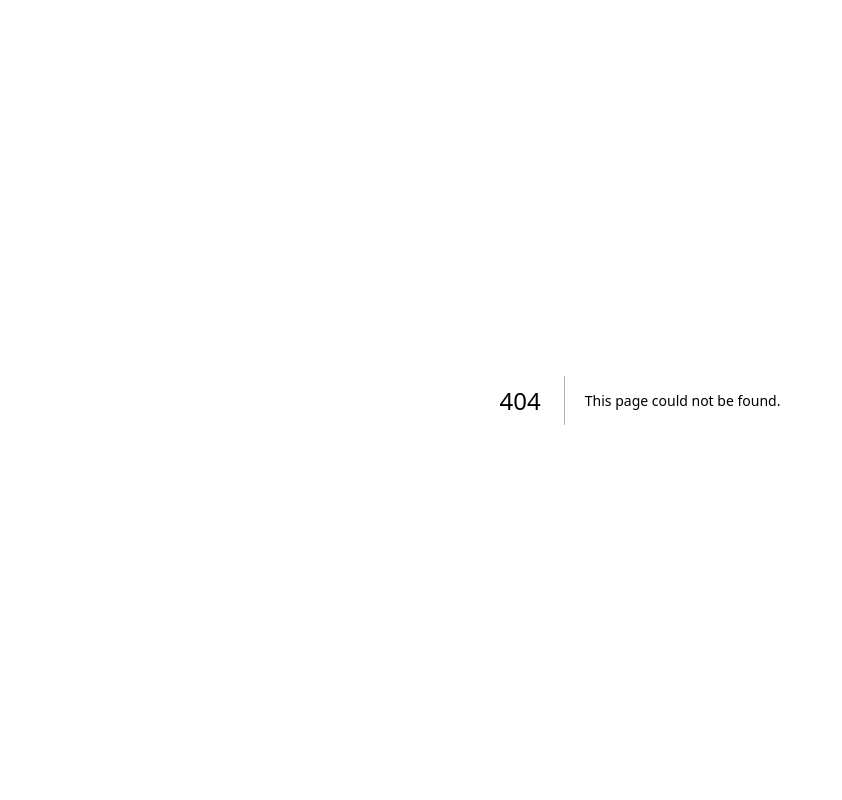
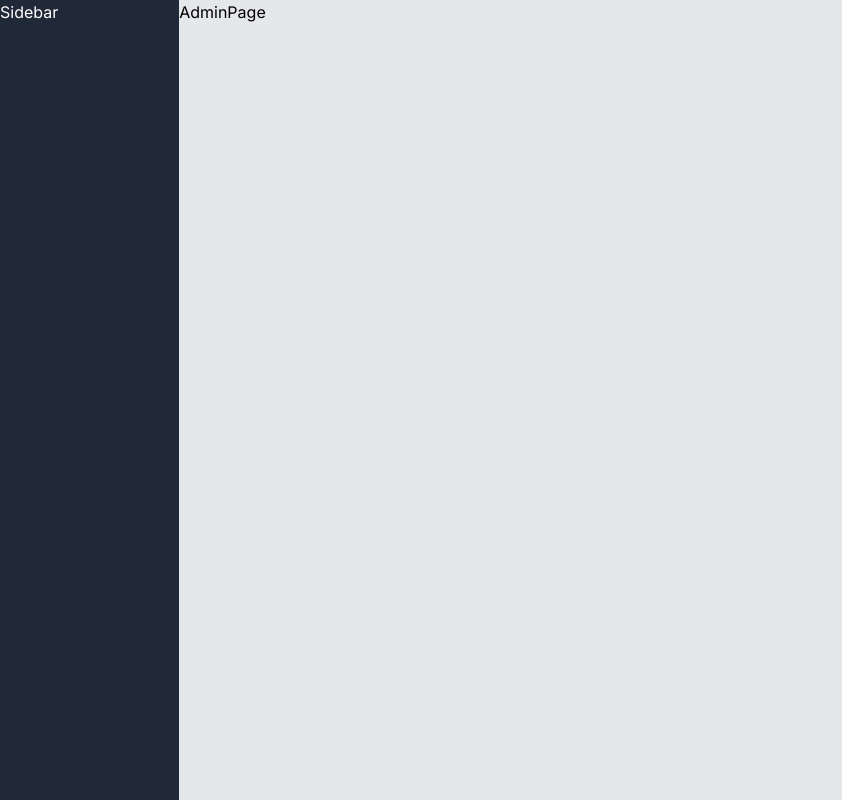
Before and after one commit to safak/next-dashboard-ui, a Next.js app: page /admin in a window 1280 px wide. Before the commit this address had no page. Shown: the whole page, without its empty margins (0-842 px from the left). Built offline with nearby package versions, Linux system fonts and the light colour scheme.

Commit message:
feat(dashboard): add dashboard layout and role-specific pages
- Created `dashboard` folder with `layout.tsx` for shared layout.
- Added subfolders for `teacher`, `student`, `parent`, and `admin` roles.
- Included `page.tsx` files with boilerplate components for each role.

```diff
--- /dev/null
+++ b/src/app/(dashboard)/admin/page.tsx
@@ -0,0 +1,9 @@
+import React from 'react'
+
+const AdminPage = () => {
+  return (
+    <div>AdminPage</div>
+  )
+}
+
+export default AdminPage
--- /dev/null
+++ b/src/app/(dashboard)/layout.tsx
@@ -0,0 +1,16 @@
+export default function DashboardLayout({
+  children,
+}: Readonly<{
+  children: React.ReactNode;
+}>) {
+  return <div className="h-screen flex">
+    {/** Sidebar */}
+    <div className="w-[14%] md:w-[8%] lg:w-[16%] xl:w-[14%] bg-gray-800 text-white">
+      Sidebar
+    </div>
+    {/** Content */}
+    <div className="w-[86%] md:w-[92%] lg:[84%] xl:w-[86%] bg-gray-200">
+      {children}
+    </div>
+  </div>
+}
--- /dev/null
+++ b/src/app/(dashboard)/parent/page.tsx
@@ -0,0 +1,9 @@
+import React from 'react'
+
+const ParentPage = () => {
+  return (
+    <div>ParentPage</div>
+  )
+}
+
+export default ParentPage
--- /dev/null
+++ b/src/app/(dashboard)/student/page.tsx
@@ -0,0 +1,9 @@
+import React from 'react'
+
+const StudentPage = () => {
+  return (
+    <div>StudentPage</div>
+  )
+}
+
+export default StudentPage
--- /dev/null
+++ b/src/app/(dashboard)/teacher/page.tsx
@@ -0,0 +1,9 @@
+import React from 'react'
+
+const TeacherPage = () => {
+  return (
+    <div>TeacherPage</div>
+  )
+}
+
+export default TeacherPage
--- a/src/app/layout.tsx
+++ b/src/app/layout.tsx
@@ -5,7 +5,7 @@
 const inter = Inter({ subsets: ["latin"] });
 
 export const metadata: Metadata = {
-  title: "Lama Dev School Management Dashboard",
+  title: "School Management Dashboard",
   description: "Next.js School Management System",
 };
 
--- /dev/null
+++ b/src/app/sign-in/page.tsx
@@ -0,0 +1,9 @@
+import React from 'react'
+
+const LoginPage = () => {
+  return (
+    <div>LoginPage</div>
+  )
+}
+
+export default LoginPage
--- /dev/null
+++ b/src/components/Navbar.tsx
@@ -0,0 +1,9 @@
+import React from 'react'
+
+const Navbar = () => {
+  return (
+    <div>Navbar</div>
+  )
+}
+
+export default Navbar
```
